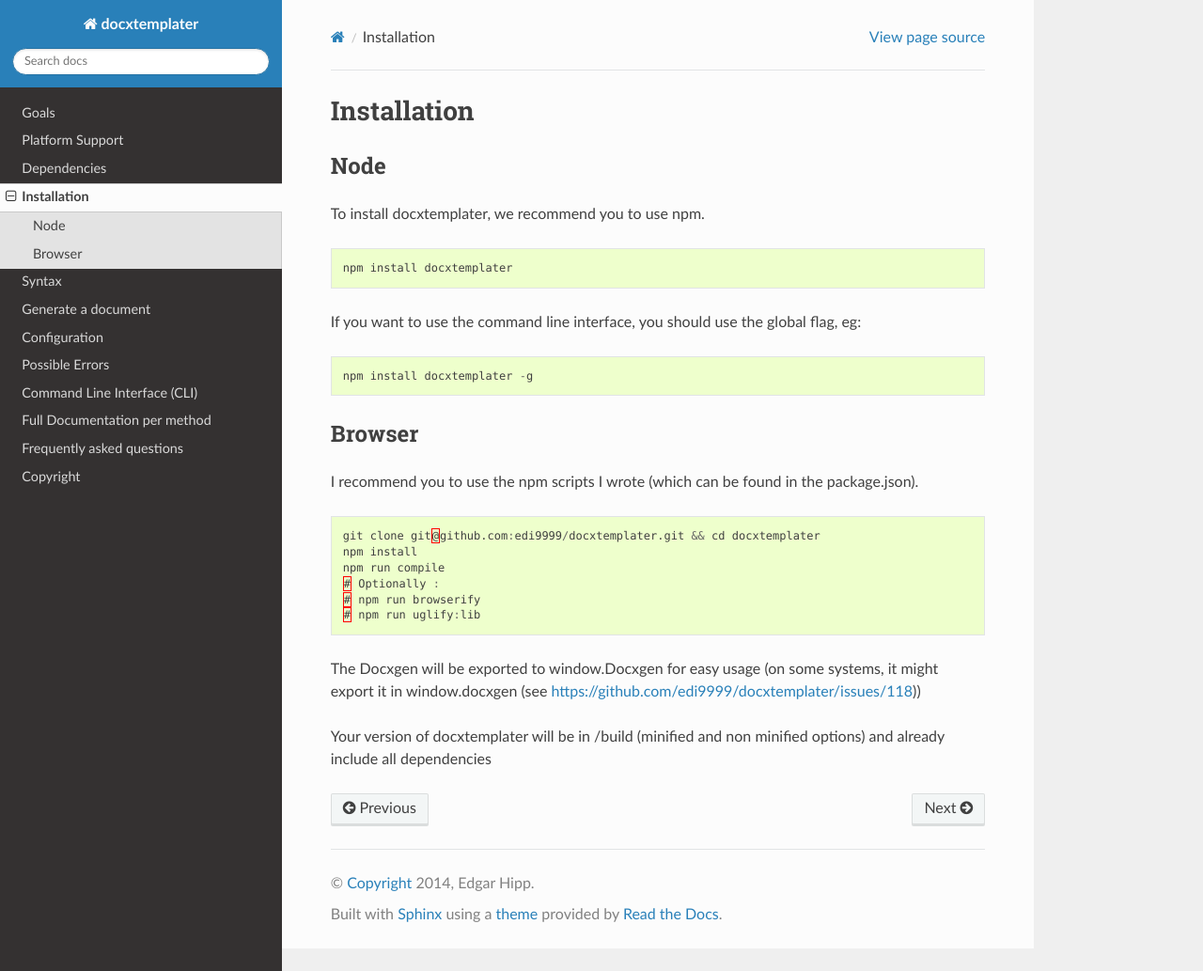
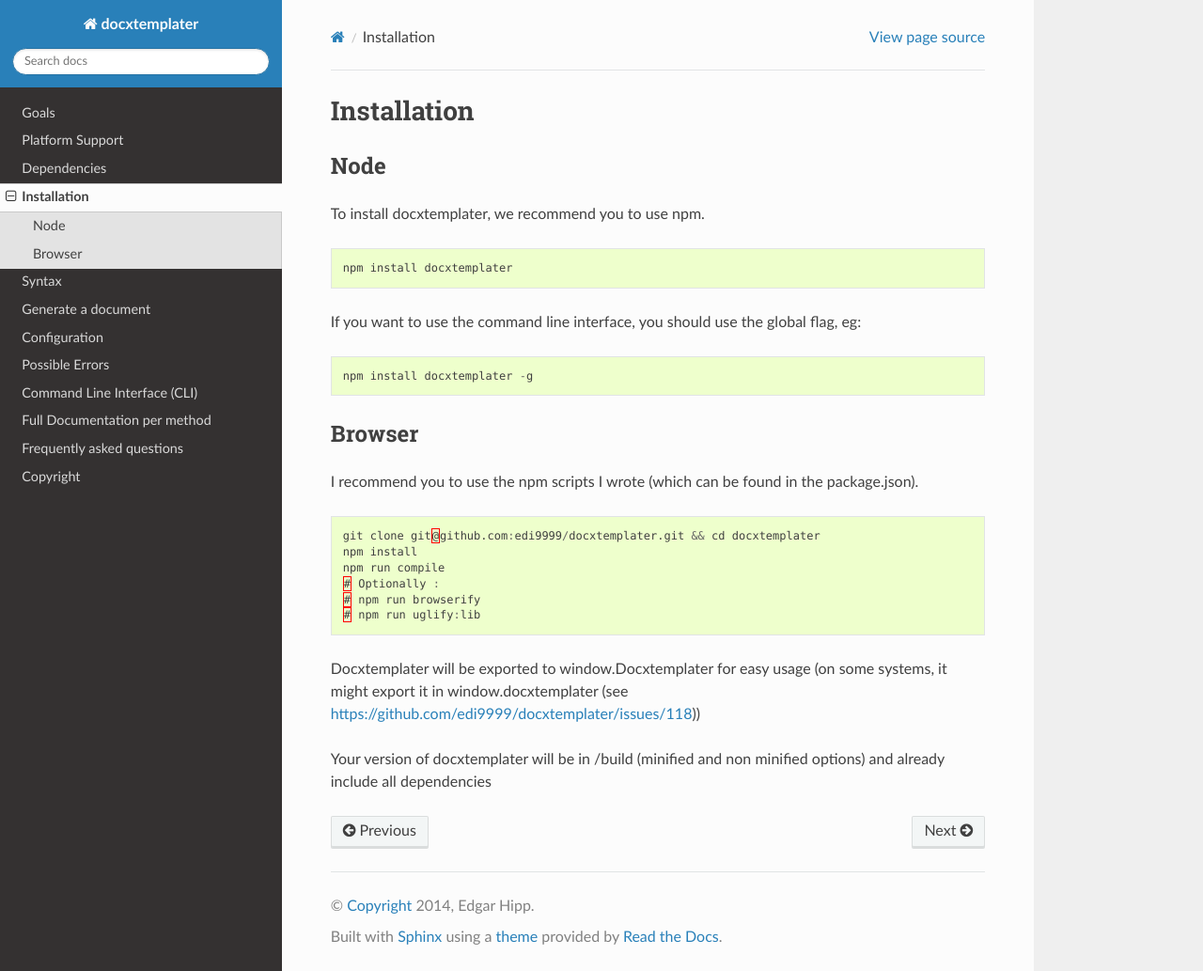
Before and after one commit to open-xml-templating/docxtemplater, a Sphinx documentation site: the page built from docs/source/installation.rst, in a window 1280 px wide and 1033 px high. Shown: the whole window at 94% size. Built offline with Sphinx 7.4.7 and the Read the Docs theme 2.0.0, drawn with Linux system fonts in a browser that asks for light colours.

Commit message:
Update documentation about installation

```diff
--- a/docs/source/installation.rst
+++ b/docs/source/installation.rst
@@ -38,6 +38,6 @@ I recommend you to use the npm scripts I wrote (which can be found in the packag
     # npm run browserify
     # npm run uglify:lib
 
-The Docxgen will be exported to window.Docxgen for easy usage (on some systems, it might export it in window.docxgen (see https://github.com/edi9999/docxtemplater/issues/118))
+Docxtemplater will be exported to window.Docxtemplater for easy usage (on some systems, it might export it in window.docxtemplater (see https://github.com/edi9999/docxtemplater/issues/118))
 
 Your version of docxtemplater will be in /build (minified and non minified options) and already include all dependencies
```
Also changed, not shown: readme.md (+7 -5 lines), 1 other file.
